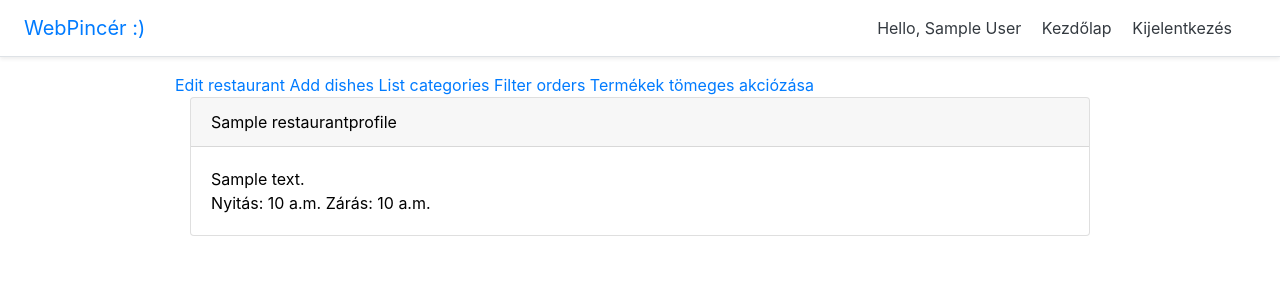
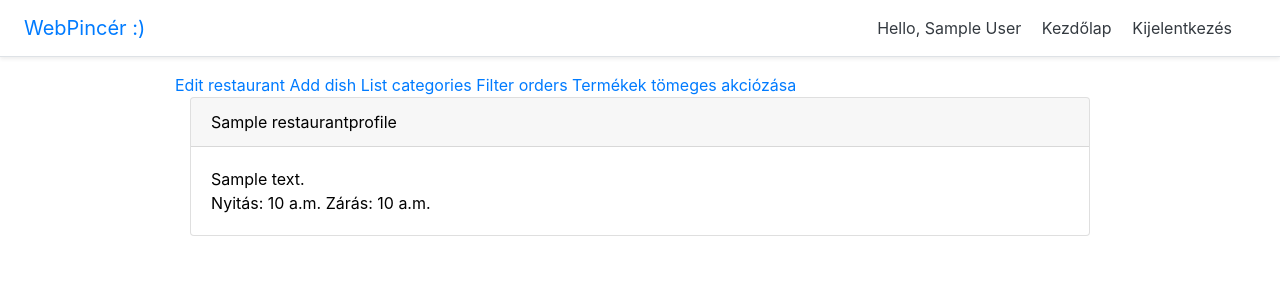
Before and after one commit to sSharkyYy/FoodOrderingApp, a Django app: page / in a window 1280 px wide. Shown: the top 300 px of the page. Run offline with Django 3.2, Linux system fonts and the light colour scheme; a user stored in the database is signed in; tables that the repository leaves empty hold one stand-in row (values such as "Sample post").

Commit message:
fix: egyesszám

```diff
--- a/FoodOrdering/templates/FoodOrdering/Restaurant/actions.html
+++ b/FoodOrdering/templates/FoodOrdering/Restaurant/actions.html
@@ -1,5 +1,5 @@
 <a href="{% url 'FoodOrdering:edit_restaurant' %}">Edit restaurant</a>
-<a href="{% url 'FoodOrdering:add_dish' %}">Add dishes</a>
+<a href="{% url 'FoodOrdering:add_dish' %}">Add dish</a>
 {#<a href="{% url 'FoodOrdering:edit_categories' %}">Edit categories</a>#}
 {#<a href="{% url 'FoodOrdering:add_type' %}">Add categories</a>#}
 <a href="{% url 'FoodOrdering:list_types' %}">List categories</a>
```
